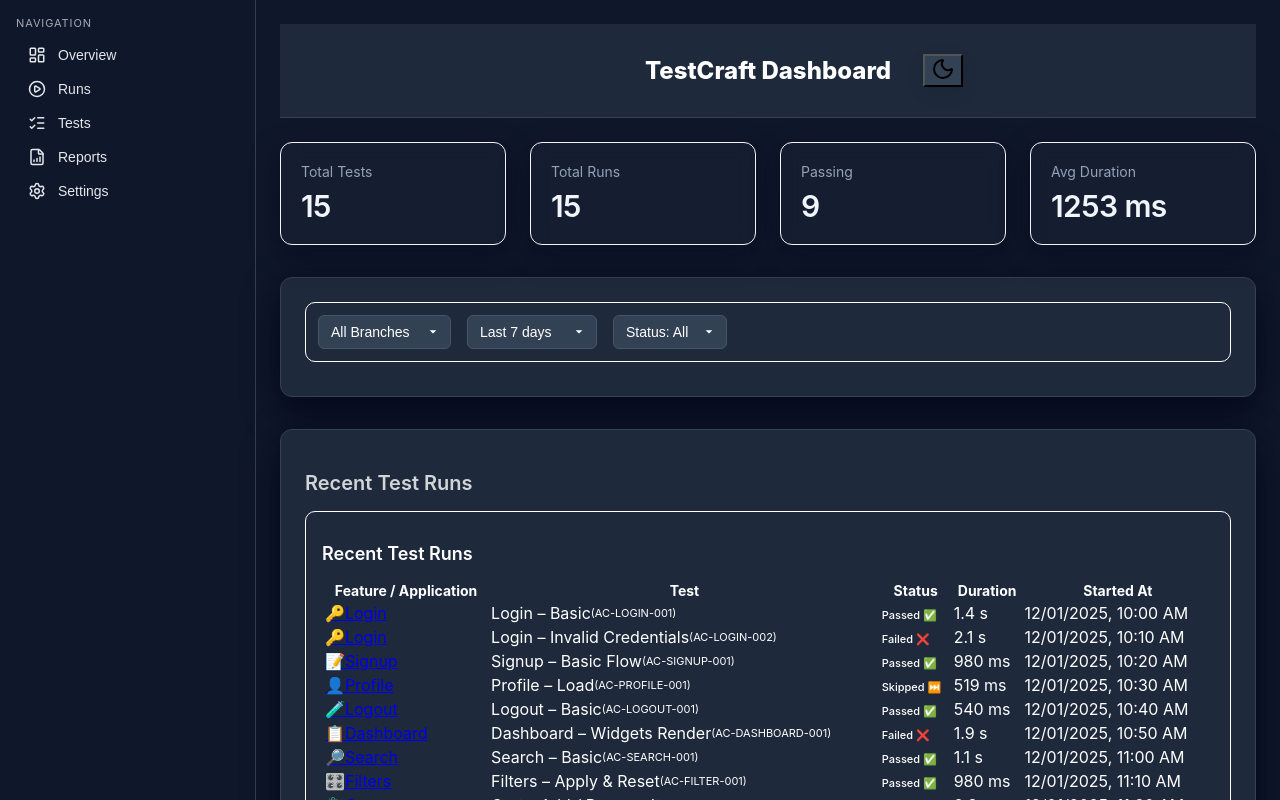
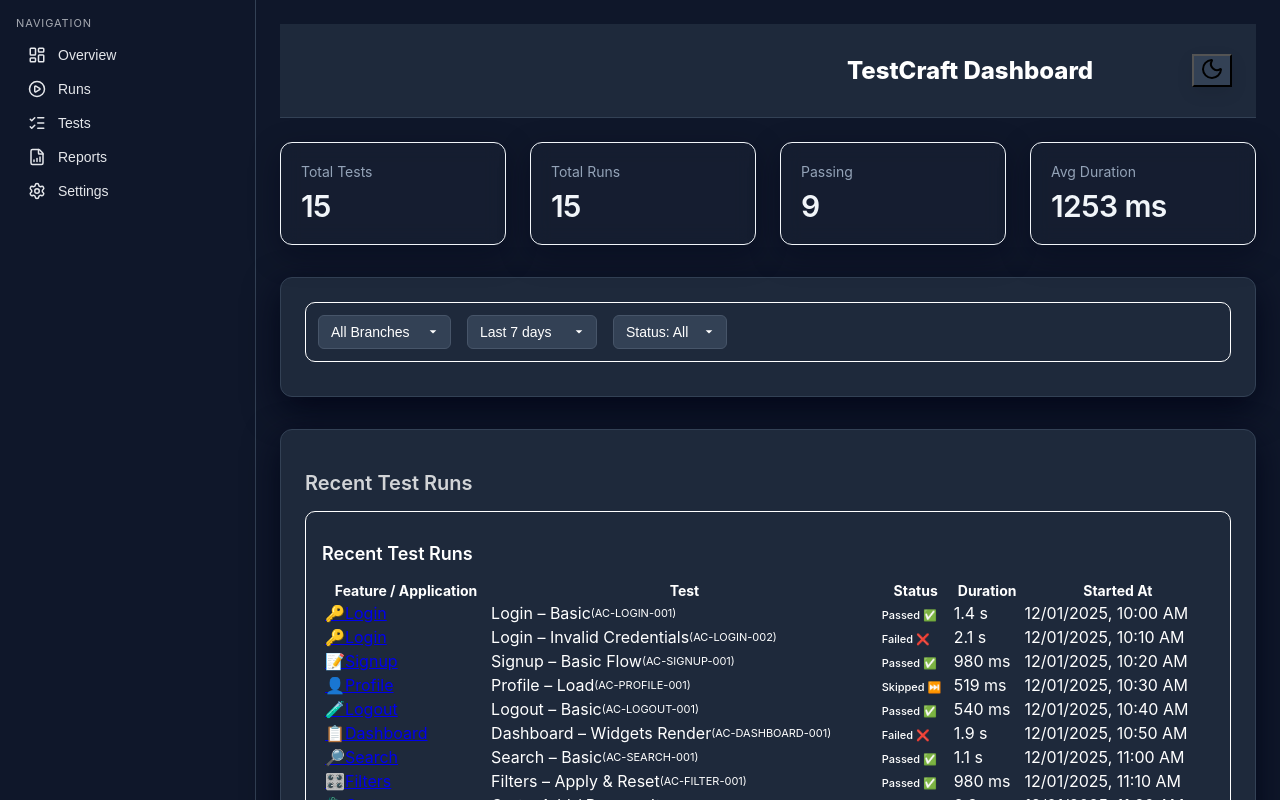
Before and after one commit to Vaibosnikov/UI_Test_Recorder_and_Automated_Runner, a React (Vite) app in the folder runner/web/: page / in a window 1280 px wide. Shown: the top 800 px of the page. Built offline with nearby package versions, Linux system fonts and the light colour scheme.

Commit message:
change css

```diff
--- a/runner/web/src/components/Header.jsx
+++ b/runner/web/src/components/Header.jsx
@@ -21,7 +21,7 @@ export default function Header({ theme = "dark", title = "TestCraft Dashboard",
         </h1>
 
         {/* Right-aligned ThemeToggle */}
-        <div className="flex-1 flex justify-end">
+        <div className="flex justify-end">
           {children || <ThemeToggle />}
         </div>
       </div>
```
